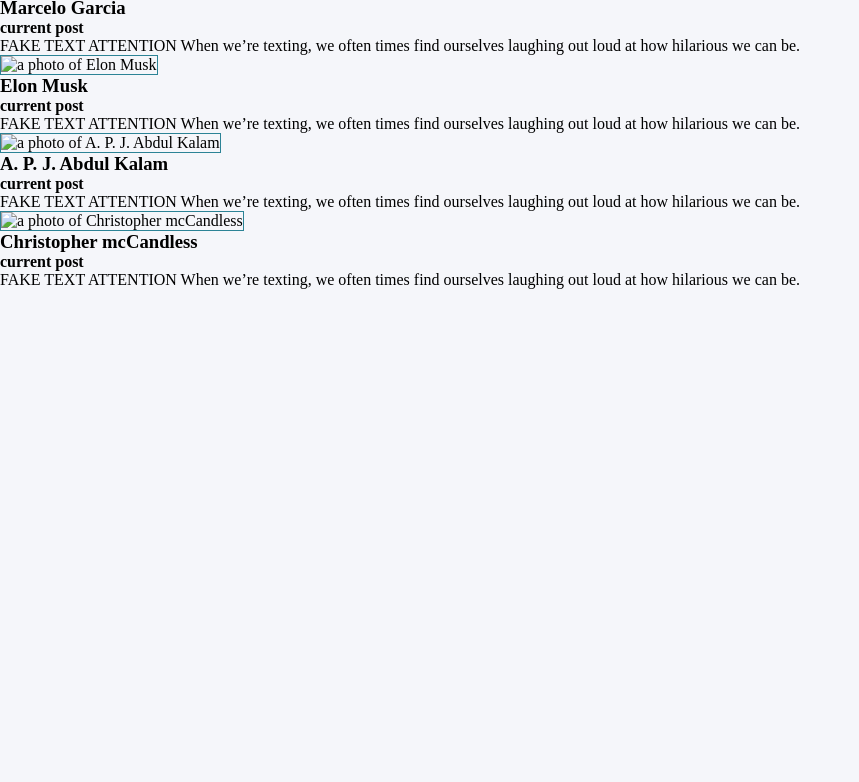
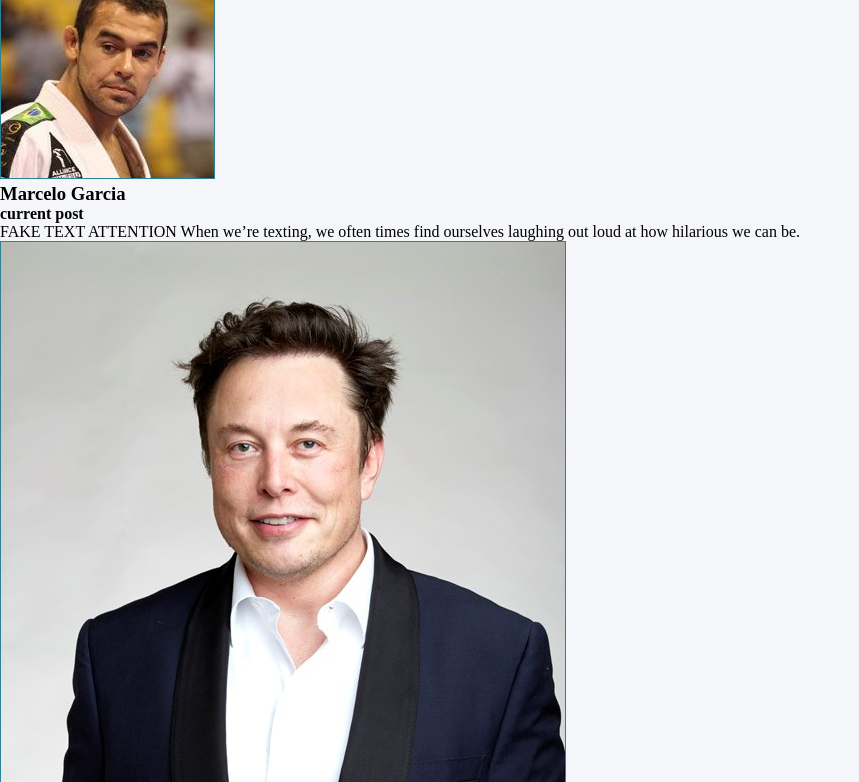
Before and after one commit to marionstaats/Tribute, a plain HTML site: page index.html in a window 1280 px wide. Shown: the part 60-842 px from the top of the page, without its empty margins (0-859 px from the left). Before the commit the page ends 800 px from the top, so only its background shows below. Drawn offline with Linux system fonts and the light colour scheme; the site is published under a folder, as on GitHub Pages, so addresses that start at the root find nothing.

Commit message:
correcting the images src 2

```diff
--- a/index.html
+++ b/index.html
@@ -19,7 +19,7 @@
 
         <!-- Marcelo Garcia -->
         <div class="marcelo">
-            <img src="/images/Marcelogarcia.jpg" alt="a photo of Marcelo Garcia">
+            <img src="images/Marcelogarcia.jpg" alt="a photo of Marcelo Garcia">
             <h3>Marcelo Garcia</h3>
             <h4>current post</h4>
             <p> FAKE TEXT ATTENTION When we’re texting, we often times find ourselves laughing out loud at how hilarious we can be.  </p>
@@ -27,7 +27,7 @@
 
        <!-- Elon musk -->
         <div class="elon">
-            <img src="/images/Elon1.jpg" alt="a photo of Elon Musk">
+            <img src="images/Elon1.jpg" alt="a photo of Elon Musk">
             <h3>Elon Musk</h3>
             <h4>current post</h4>
             <p> FAKE TEXT ATTENTION When we’re texting, we often times find ourselves laughing out loud at how hilarious we can be. </p>
@@ -35,7 +35,7 @@
 
        <!-- A. P. J. Abdul Kalam -->
         <div class="abdul">
-            <img src="/images/Abdul.jpg" alt="a photo of A. P. J. Abdul Kalam">
+            <img src="images/Abdul.jpg" alt="a photo of A. P. J. Abdul Kalam">
             <h3>A. P. J. Abdul Kalam</h3>
             <h4>current post</h4>
             <p> FAKE TEXT ATTENTION When we’re texting, we often times find ourselves laughing out loud at how hilarious we can be.</p>
@@ -43,7 +43,7 @@
 
        <!-- Christopher mcCandless -->
         <div class="christo">
-            <img src="/images/christopherMcCandless.png" alt="a photo of Christopher mcCandless">
+            <img src="images/christopherMcCandless.png" alt="a photo of Christopher mcCandless">
             <h3>Christopher mcCandless</h3>
             <h4>current post</h4>
             <p> FAKE TEXT ATTENTION When we’re texting, we often times find ourselves laughing out loud at how hilarious we can be.</p>
```
Also changed, not shown: images/Marcelo.jpg (added), images/christopherMcCandless.png.
